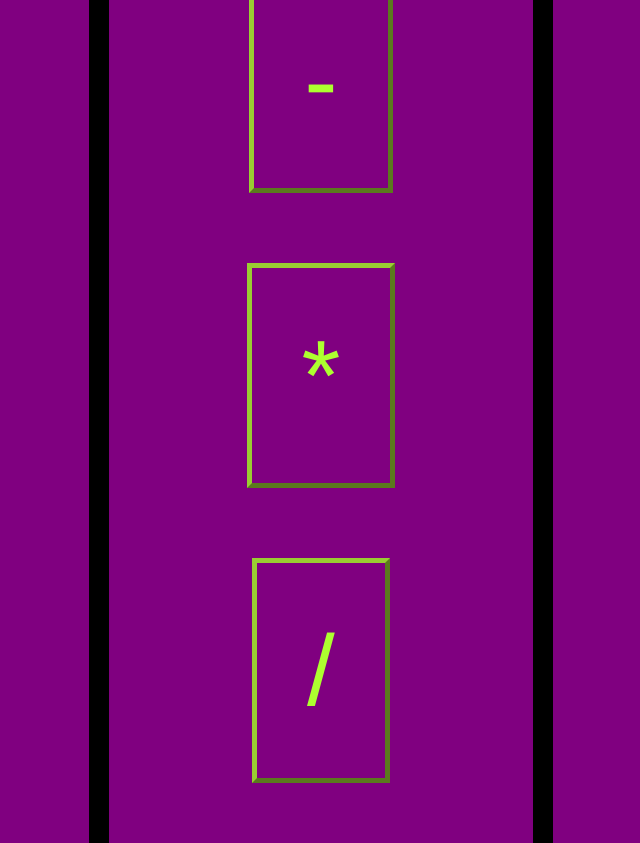
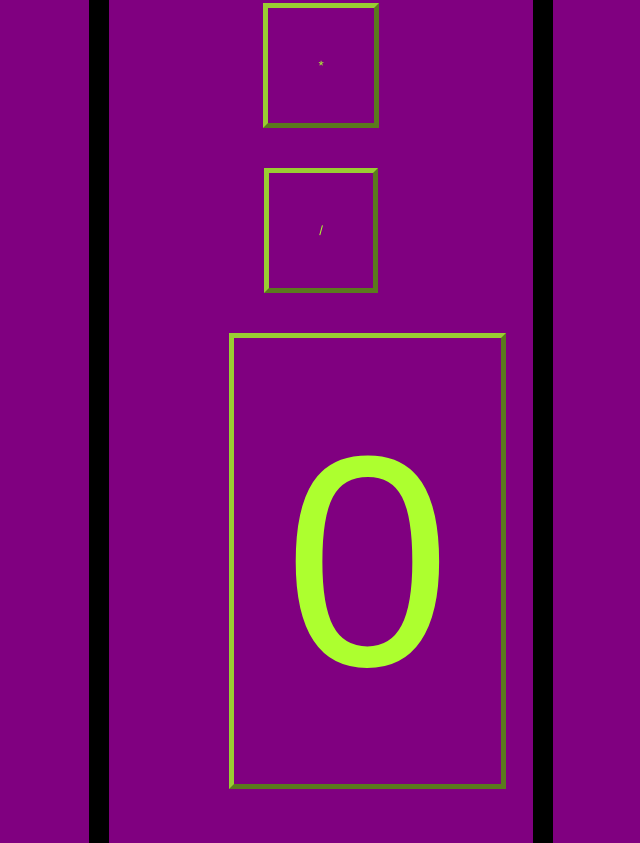
Before and after one commit to Cyclopsie/Calculator, a plain HTML site: page index.html in a window 1280 px wide. Shown: the part 2577-3420 px from the top of the page, without its empty margins (319-959 px from the left). Drawn offline with Linux system fonts and the light colour scheme.

```diff
--- a/cal.css
+++ b/cal.css
@@ -58,15 +58,14 @@ button {
     color: greenyellow;
 }
 
-.operator,
-.equalsign {
-    font-size: 100px;
+.equation{
+    font-size: 200px;
     text-align: center;
-    margin-bottom: 50px;
+    margin-bottom: 70px;
 }
 
 .num {
-    font-size: 200px;
+    font-size: 300px;
     background-color: purple;
     border-color: yellowgreen;
     margin-bottom: 50px;
```
